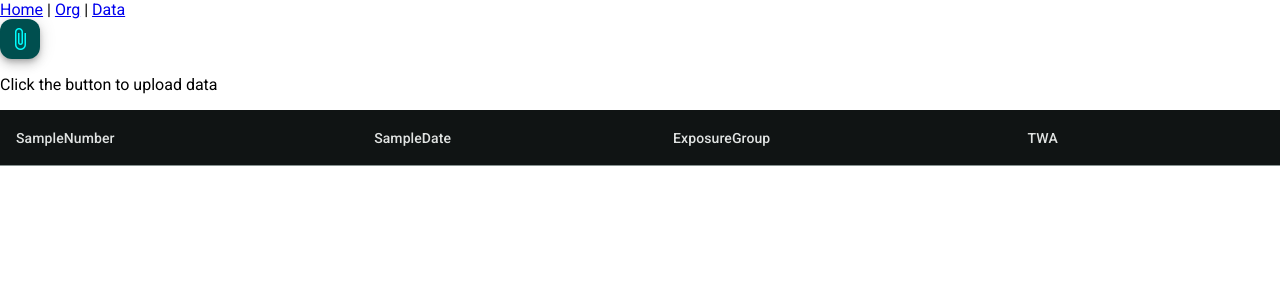
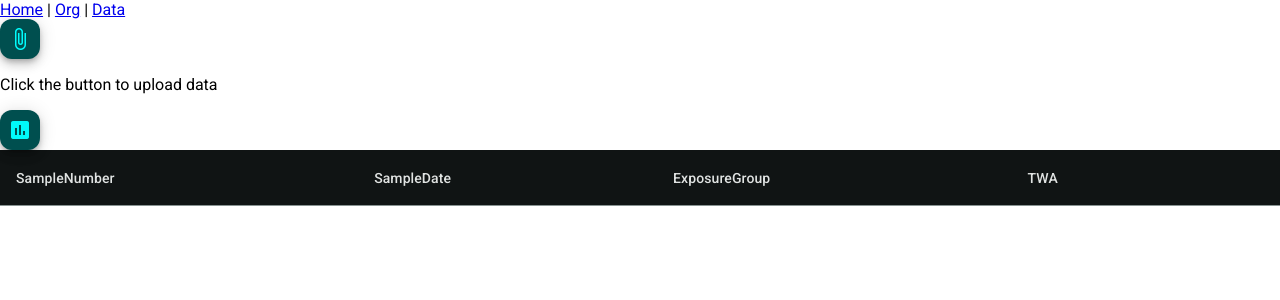
Before and after one commit to RuFeeOh/EZ-Analyze-Repository, an Angular app: page /data in a window 1280 px wide. Shown: the top 300 px of the page. Built offline with nearby package versions, Linux system fonts and the light colour scheme.

Commit message:
We made an Exceedance Fraction!!! NExt step is to filter SEG

```diff
--- a/src/app/pages/data/data.component.html
+++ b/src/app/pages/data/data.component.html
@@ -11,6 +11,10 @@
     @else {
     <p>Click the button to upload data</p>
     }
+    <button mat-mini-fab color="primary" class="upload-btn" (click)="calculateexceedanceFraction()">
+        <mat-icon>assessment</mat-icon>
+    </button>
+    {{exceedanceFraction}}
 </div>
 
 
--- a/src/app/pages/data/data.component.ts
+++ b/src/app/pages/data/data.component.ts
@@ -1,10 +1,11 @@
 import { CommonModule } from '@angular/common';
-import { Component } from '@angular/core';
+import { Component, inject } from '@angular/core';
 import * as XLSX from 'xlsx';
 import { MatIconModule } from '@angular/material/icon';
 import { MatButtonModule } from '@angular/material/button';
 import { SampleInfo } from '../../models/sample-info.model';
 import { MatTableModule } from '@angular/material/table';
+import { ExceedanceFractionService } from '../../services/exceedance-fraction/exceedance-fraction.service';
 
 
 @Component({
@@ -20,7 +21,9 @@ import { MatTableModule } from '@angular/material/table';
   styleUrl: './data.component.scss'
 })
 export class DataComponent {
+  exceedanceFractionservice = inject(ExceedanceFractionService)
   excelData!: SampleInfo[];
+  exceedanceFraction!: number;
   columnsToDisplay = ['SampleNumber', 'SampleDate', 'ExposureGroup', 'TWA'];
   columnsToDisplayWithExpand = [...this.columnsToDisplay, 'expand'];
   expandedElement!: SampleInfo | null;
@@ -42,4 +45,21 @@ export class DataComponent {
     };
     fileReader.readAsArrayBuffer(file);
   }
+  calculateexceedanceFraction() {
+    const TWAlist: number[] = [];
+    this.excelData
+      //.filter(sample => sample.ExposureGroup === "TROUP MINING EQUIPMENT OPERATOR")
+      .forEach((sample) => {
+        if (sample.TWA && +sample.TWA > 0) {
+          TWAlist.push(+sample.TWA)
+        } else if (+sample.TWA === 0) {
+          // throw new Error('Data contains zeros')
+          alert('Data contains zeros')
+        }
+
+      })
+
+    console.log(TWAlist);
+    this.exceedanceFraction = this.exceedanceFractionservice.calculateExceedanceProbability(TWAlist, 0.01);
+  }
 }
```
